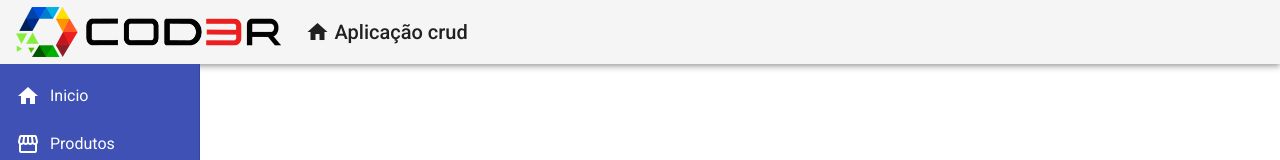
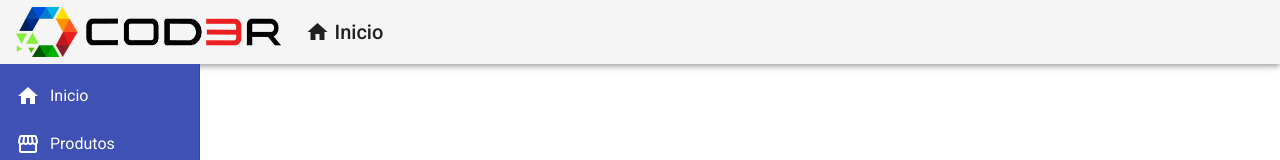
Before and after one commit to CarlosBonfim/crud-angular, an Angular app in the folder frontend/: page / in a window 1280 px wide. Shown: the top 160 px of the page. Built offline with nearby package versions, Linux system fonts and the light colour scheme.

Commit message:
alterações no componente header

```diff
--- a/frontend/src/app/components/template/header/header.component.html
+++ b/frontend/src/app/components/template/header/header.component.html
@@ -1,6 +1,6 @@
 <mat-toolbar class="header mat-elevation-z4">
     <span>
-        <a>
+        <a routerLink="/">
             <img class = "logo" src="assets/img/logo.png" alt="logo">
         </a>
     </span>
@@ -9,7 +9,7 @@
             <i class="material-icons">
                 home
             </i>
-            Aplicação crud
+            Inicio
         </a>
     </span>
 </mat-toolbar>
```
